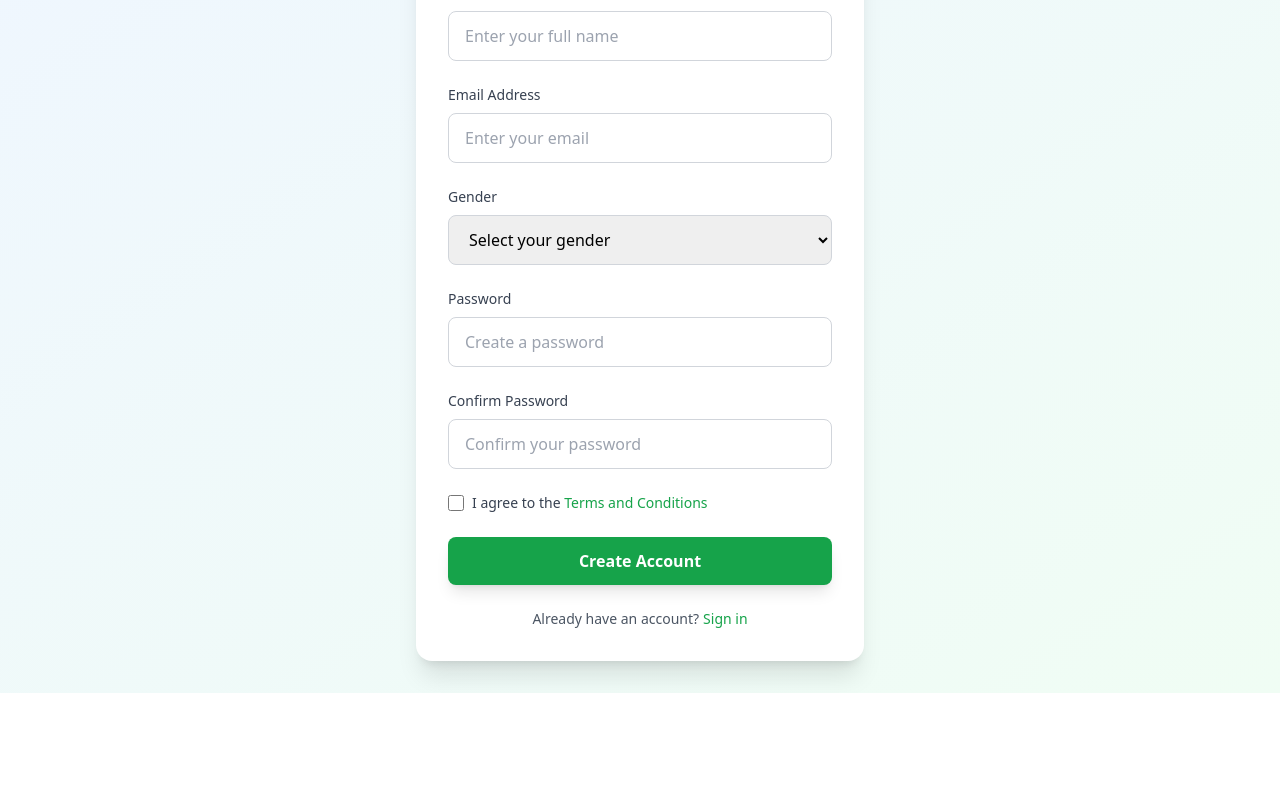
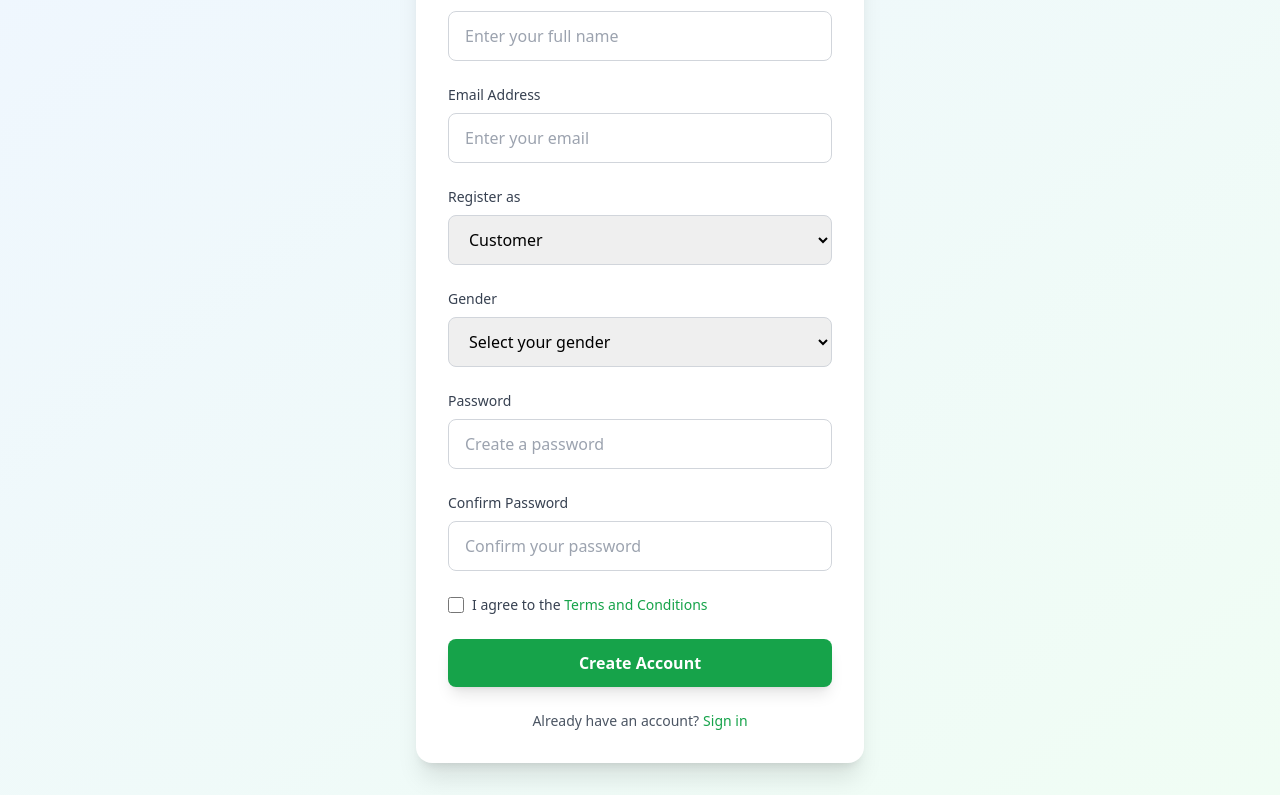
Before and after one commit to arjahid/Multi-Vendor-Ecommerce-Website-frontend-, a React (Vite) app: page /signup in a window 1280 px wide. Shown: the part 745-1540 px from the top of the page. Before the commit the page ends 1438 px from the top, so only its background shows below. Built offline with nearby package versions, Linux system fonts and the light colour scheme; no server answers.

Commit message:
add vendor

```diff
--- a/src/components/page/Home/Profile/Profile.jsx
+++ b/src/components/page/Home/Profile/Profile.jsx
@@ -3,12 +3,18 @@ import NavBar from '../Navbar/NavBar';
 import { AuthContext } from '../../../../providers/AuthProvider';
 import useCart from '../../../../Hooks/useCart';
 import useWishlist from '../../../../Hooks/useWishlist';
+import axios from 'axios';
+import useAxiosPublic from '../../../../Hooks/useAxiousPublic';
 
 const Profile = () => {
   const {cartItems}=useCart();
   const{wishlistItems}=useWishlist();
   const {user} = useContext(AuthContext);
   const [isEditing, setIsEditing] = useState(false);
+  const [vendorStatus,setVendorStatus]=useState(user?.vendorStatus || 'Not a vendor');
+  const [loading, setLoading] = useState(false);
+  const [message,setMessage]=useState('');
+  const axiosPublic=useAxiosPublic();
   const [profileData, setProfileData] = useState({
     name: user?.displayName || '',
     email: user?.email || '',
@@ -18,6 +24,7 @@ const Profile = () => {
     gender: '',
     bio: ''
   });
+
 
   const handleInputChange = (e) => {
     const { name, value } = e.target;
@@ -47,6 +54,7 @@ const Profile = () => {
     });
     setIsEditing(false);
   };
+
 
   return (
     <div>
@@ -83,7 +91,11 @@ const Profile = () => {
               >
                 {isEditing ? '✕ Cancel' : '✏️ Edit Profile'}
               </button>
+              <button>
+                <span className="text-sm text-gray-500">Role :{user?.role || 'Not assigned'}</span>
+              </button>
             </div>
+
           </div>
 
 
@@ -112,6 +124,7 @@ const Profile = () => {
                   </div>
                 )}
               </div>
+
 
 
               <div className="group">
--- a/src/components/page/Home/register/Register.jsx
+++ b/src/components/page/Home/register/Register.jsx
@@ -10,6 +10,7 @@ const Register = () => {
     const axiosPublic = useAxiosPublic();
     const navigate = useNavigate();
     const authContext = useContext(AuthContext);
+    const [role,setRole]=useState('customer');
 
     // Check if context is available
     if (!authContext) {
@@ -57,7 +58,8 @@ const Register = () => {
                 name: name,
                 email: email,
                 gender: gender,
-                role: 'customer',
+                role: role, // Use the selected role from state
+
                 uid: loggedUser.uid,
                 createdAt: new Date().toISOString()
             };
@@ -132,6 +134,17 @@ const Register = () => {
                                         className="w-full px-4 py-3 border border-gray-300 rounded-lg focus:ring-2 focus:ring-green-500 focus:border-transparent outline-none transition duration-200"
                                         placeholder="Enter your email"
                                     />
+                                </div>
+                                <div>
+                                    <label className="block text-sm font-medium text-gray-700 mb-2">Register as</label>
+                                    <select
+                                        value={role}
+                                        onChange={(e) => setRole(e.target.value)}
+                                        className="w-full px-4 py-3 border border-gray-300 rounded-lg focus:ring-2 focus:ring-green-500 focus:border-transparent outline-none transition duration-200"
+                                    >
+                                        <option value="customer">Customer</option>
+                                        <option value="vendor">Vendor</option>
+                                    </select>
                                 </div>
 
                                 <div>
--- /dev/null
+++ b/src/components/page/test/test.jsx
@@ -0,0 +1,38 @@
+import React, { useContext } from 'react';
+import { AuthContext } from '../../../providers/AuthProvider';
+import useAllUsers from '../../../Hooks/allUser';
+
+const Test = () => {
+    const {user} = useContext(AuthContext);
+    const {users, loading, error} = useAllUsers();
+
+    if (loading) return <div>Loading all users...</div>;
+    if (error) return <div>Error: {error}</div>;
+
+    return (
+        <div className="p-6">
+            <h1 className="text-2xl font-bold mb-4">All Users Information</h1>
+
+            {users && users.length > 0 ? (
+                <div className="space-y-4">
+                    {users.map(user => (
+                        <div key={user._id} className="bg-blue-100 p-4 rounded-lg border">
+                            <p><strong>ID:</strong> {user._id}</p>
+                            <p><strong>Name:</strong> {user.name}</p>
+                            <p><strong>Email:</strong> {user.email}</p>
+                            <p><strong>Gender:</strong> {user.gender}</p>
+                            <p><strong>Role:</strong> {user.role}</p>
+                            <p><strong>Vendor Status:</strong> {user.vendorStatus}</p>
+                            <p><strong>UID:</strong> {user.uid}</p>
+                            <p><strong>Created:</strong> {new Date(user.createdAt).toLocaleString()}</p>
+                        </div>
+                    ))}
+                </div>
+            ) : (
+                <p>No users found in database.</p>
+            )}
+        </div>
+    );
+};
+
+export default Test;
--- a/src/components/router/Router/Router.jsx
+++ b/src/components/router/Router/Router.jsx
@@ -17,6 +17,8 @@ import UserHome from "../../page/Home/Navbar/Dashboard/UserHome";
 import ManageUser from "../../page/Home/Navbar/Dashboard/Admin/ManageUser";
 import PrivateRouter from "./privateRouter";
 import AddProduct from "../../page/Home/AddProduct/AddProduct";
+import Test from "../../page/test/test";
+
 
 const router = createBrowserRouter([
   {
@@ -82,6 +84,10 @@ const router = createBrowserRouter([
         element: <PrivateRouter><ShopingCart></ShopingCart></PrivateRouter>,
       },
       {
+        path: "/test",
+        element: <PrivateRouter><Test></Test></PrivateRouter>,
+      },
+      {
         path: "/wishlist",
         element: <PrivateRouter><Wishlist></Wishlist></PrivateRouter>,
       },
```
